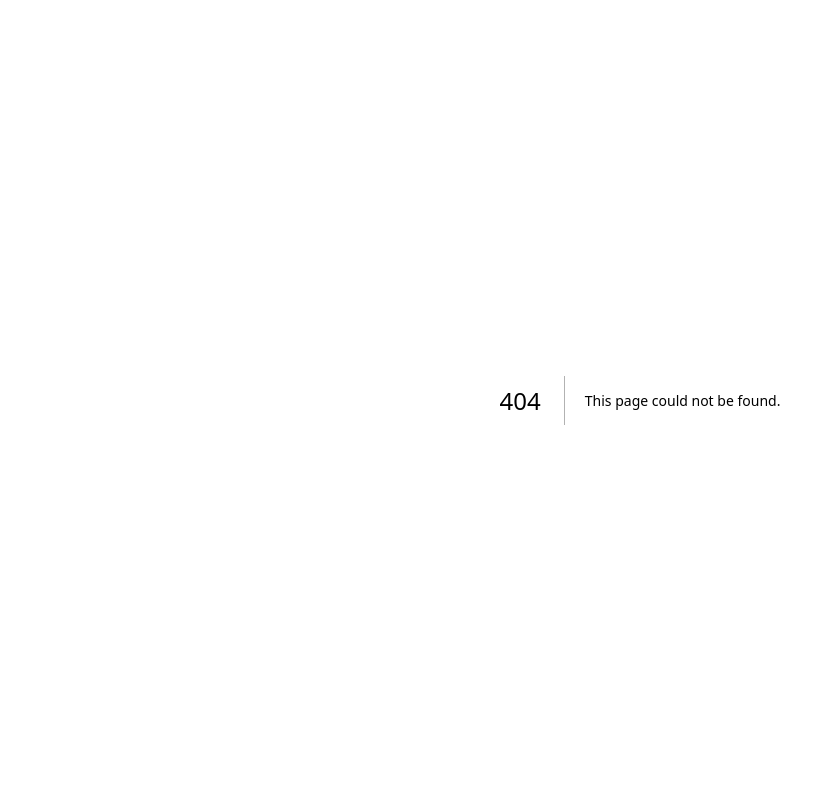
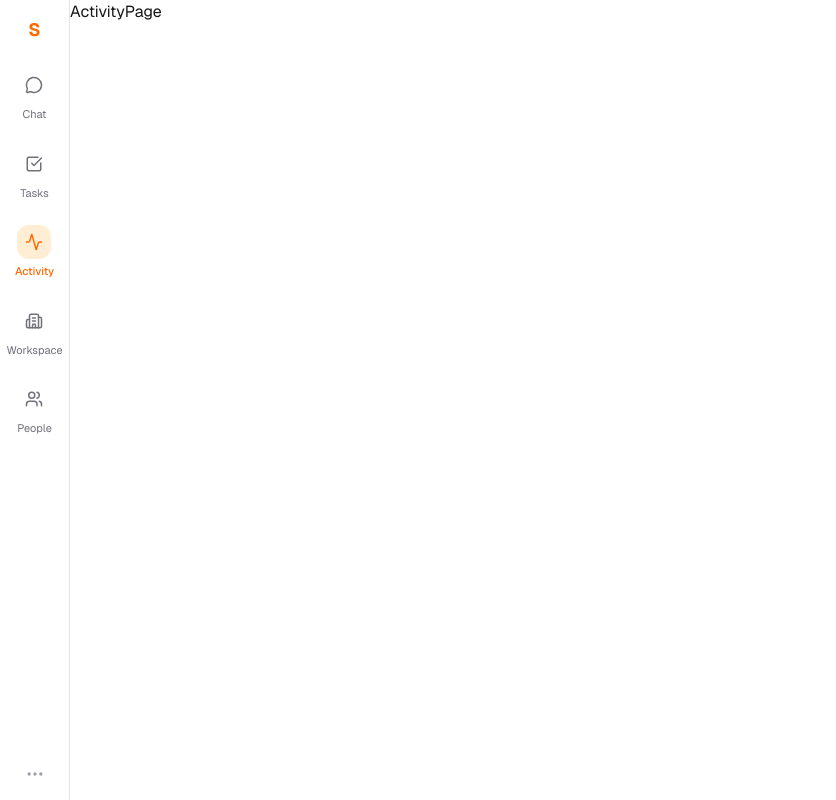
Before and after one commit to Srikanthpula341/syncup, a Next.js app: page /activity in a window 1280 px wide. Before the commit this address had no page. Shown: the whole page, without its empty margins (0-836 px from the left). Built offline with nearby package versions, Linux system fonts and the light colour scheme.

Commit message:
added pages for UI

```diff
--- a/app/(auth)/auth/page.tsx
+++ b/app/(auth)/auth/page.tsx
@@ -17,7 +17,7 @@ const AuthPage = () => {
 
   useEffect(() => {
     if (status === 'authenticated') {
-      router.push('/dashboard');
+      router.push('/chat');
     }
   }, [status, router]);
 
@@ -25,7 +25,7 @@ const AuthPage = () => {
     dispatch(setAuthLoading());
     try {
       await signInWithPopup(auth, googleProvider);
-      router.push('/dashboard');
+      router.push('/chat');
     } catch (err: unknown) {
       console.error(err);
       const errorMessage =
--- a/app/(pages)/Sidebar.tsx
+++ b/app/(pages)/Sidebar.tsx
@@ -8,34 +8,41 @@ import {
   Activity,
   Building2,
 } from "lucide-react";
+import { usePathname, useRouter } from "next/navigation";
 
 const menu = [
-  { name: "Chat", icon: MessageCircle },
-  { name: "Tasks", icon: CheckSquare },
-  { name: "Activity", icon: Activity },
-  { name: "People", icon: Users },
-  { name: "Workspace", icon: Building2 },
+  { name: "Chat", icon: MessageCircle, path: "/chat" },
+  { name: "Tasks", icon: CheckSquare, path: "/tasks" },
+  { name: "Activity", icon: Activity, path: "/activity" },
+
+  { name: "Workspace", icon: Building2, path: "/workspaces" },
+    { name: "People", icon: Users, path: "/profile" },
 ];
 
 export default function Sidebar() {
+  const pathname = usePathname();
+  const router = useRouter();
+
   return (
     <div className="w-[70px] h-screen bg-white flex flex-col items-center py-4 border-r border-zinc-200">
 
-      {/* Top Logo */}
-      <div className="mb-6 text-orange-500 font-bold text-lg">S</div>
+      <div className="mb-6 text-orange-500 font-bold text-lg cursor-pointer"
+           onClick={() => router.push("/chat")}>
+        S
+      </div>
 
-      {/* Menu */}
       <div className="flex flex-col items-center gap-6">
-        {menu.map((item, i) => {
+        {menu.map((item) => {
           const Icon = item.icon;
-          const isActive = i === 0;
+
+          const isActive = pathname === item.path;
 
           return (
             <div
               key={item.name}
+              onClick={() => router.push(item.path)}
               className="flex flex-col items-center gap-1 cursor-pointer group"
             >
-
               <div
                 className={`p-2 rounded-xl transition-all duration-200
                   ${
@@ -47,7 +54,6 @@ export default function Sidebar() {
                 <Icon size={18} />
               </div>
 
-              {/* Label */}
               <span
                 className={`text-[11px] ${
                   isActive
@@ -62,7 +68,6 @@ export default function Sidebar() {
         })}
       </div>
 
-      {/* Bottom Section */}
       <div className="mt-auto flex flex-col items-center gap-6">
         <MoreHorizontal className="text-zinc-400" size={20} />
       </div>
--- /dev/null
+++ b/app/(pages)/activity/page.tsx
@@ -0,0 +1,7 @@
+import React from 'react'
+
+export default function ActivityPage() {
+  return (
+    <div>ActivityPage</div>
+  )
+}
--- /dev/null
+++ b/app/(pages)/profile/page.tsx
@@ -0,0 +1,7 @@
+import React from 'react'
+
+export default function ProfilePage() {
+  return (
+    <div>ProfilePage</div>
+  )
+}
--- /dev/null
+++ b/app/(pages)/tasks/page.tsx
@@ -0,0 +1,7 @@
+import React from 'react'
+
+export default function TaskPage() {
+  return (
+    <div>TaskPag</div>
+  )
+}
--- /dev/null
+++ b/app/(pages)/workspaces/page.tsx
@@ -0,0 +1,7 @@
+import React from 'react'
+
+export default function WorkspacePage() {
+  return (
+    <div>WorkspacePage</div>
+  )
+}
```
